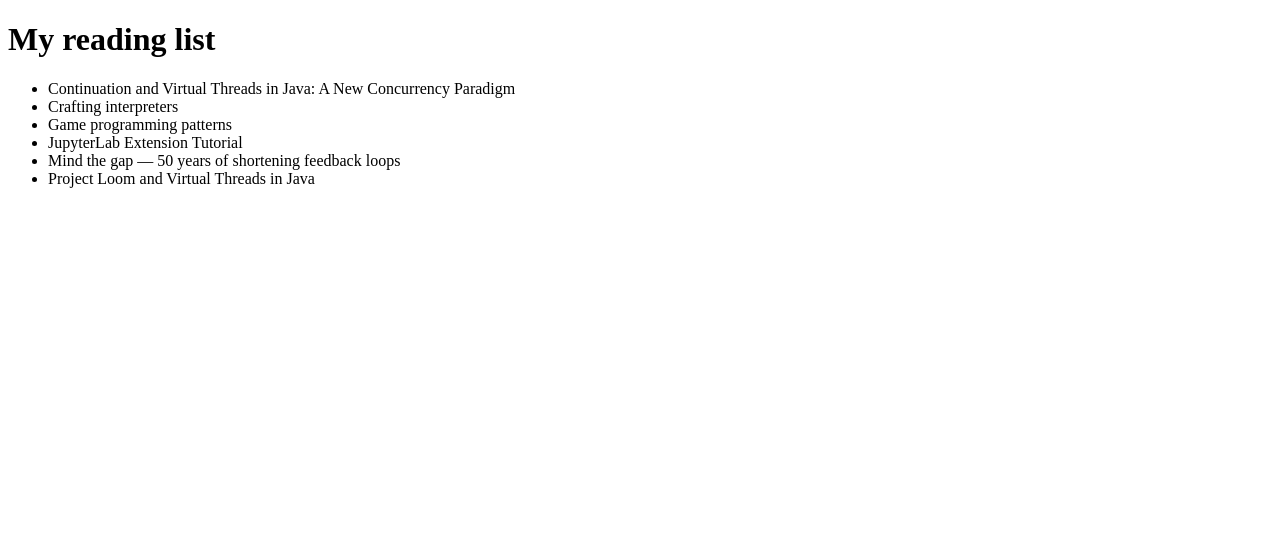
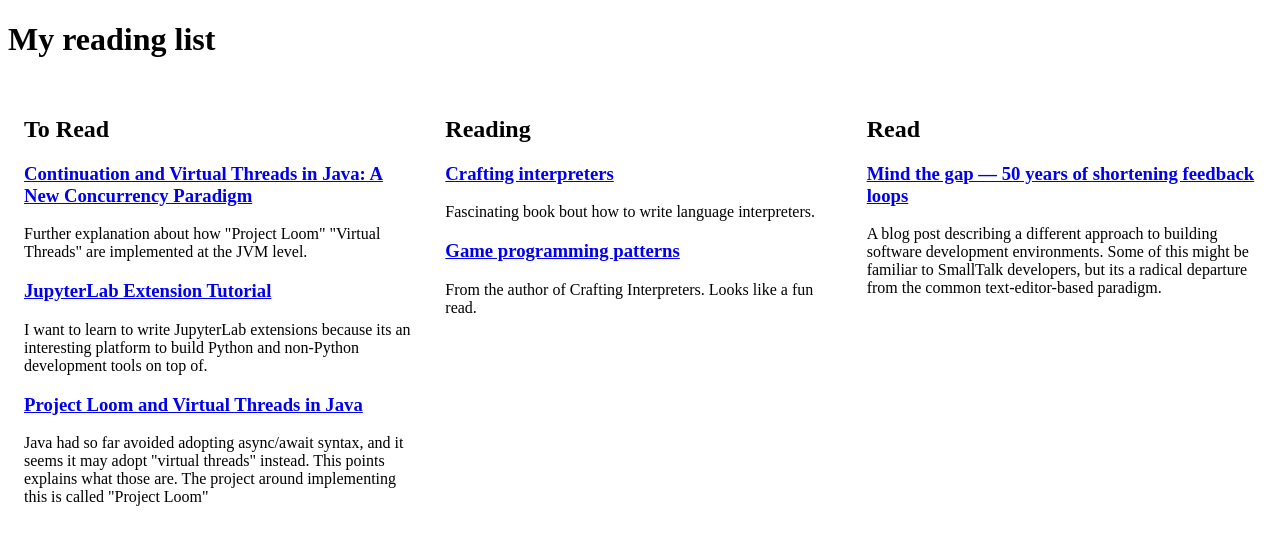
Before and after one commit to ifireball/reading-list, a Next.js app: page / in a window 1280 px wide. Shown: the top 544 px of the page. Built offline with nearby package versions, Linux system fonts and the light colour scheme.

Commit message:
Display item state, notes and url
* State displayed via separate columns for separate states.
* URL displayed by making the title a link
* Notes are displayed as text beneath the title.

Signed-off-by: Barak Korren <bkorren@redhat.com>

```diff
--- a/lib/load-data.js
+++ b/lib/load-data.js
@@ -7,7 +7,9 @@ export async function loadDataAsProps() {
     const filesInData = await fs.readdir(dataPath)
     const yamlFiles = filesInData.filter((f) => f.endsWith('.yaml'))
     const data = await Promise.all(yamlFiles.map(async (file) => {
-        return YAML.parse(await fs.readFile(path.join(dataPath, file), 'utf-8'))
+        const item = YAML.parse(await fs.readFile(path.join(dataPath, file), 'utf-8'))
+        item.key = file
+        return item
     }))
     return { props: { data }}
 }
--- a/pages/index.jsx
+++ b/pages/index.jsx
@@ -6,10 +6,38 @@ export async function getStaticProps() {
 
 export default function Page({ data }) {
     console.log(data)
-    return <>
+    const columns = ["To Read", "Reading", "Read"]
+    return <main>
+        <style jsx>{`
+            .columns {
+                display: grid;
+                grid-template-columns: repeat(3, 1fr);
+            }
+        `}</style>
         <h1>My reading list</h1>
-        <ul>
-            {data.map((item, idx) => <li key={idx}>{item.title}</li>)}
-        </ul>
-    </>
+        <div className="columns">
+            {columns.map((col) => <Column
+                key={col}
+                title={col}
+                items={data.filter(({status}) => status.toLowerCase() === col.toLowerCase())}
+            />)}
+        </div>
+    </main>
 }
+
+export function Column({ title, items }) {
+    return <section className="root">
+        <style jsx>{`
+            .root { padding: 1em }
+        `}</style>
+        <h2>{title}</h2>
+        {items.map((item) => <Item key={item.key} {...item} />)}
+    </section>
+}
+
+export function Item({ title, url, notes }) {
+    return <article>
+        <h3><a href={url}>{title}</a></h3>
+        <p>{notes}</p>
+    </article>
+}
```
